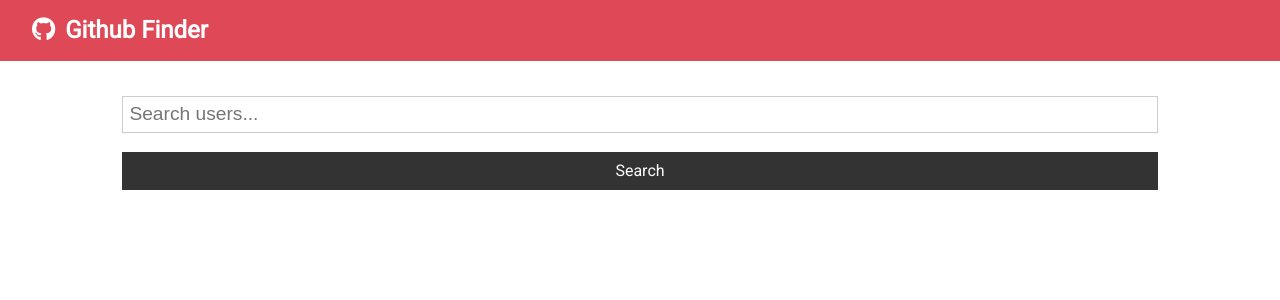
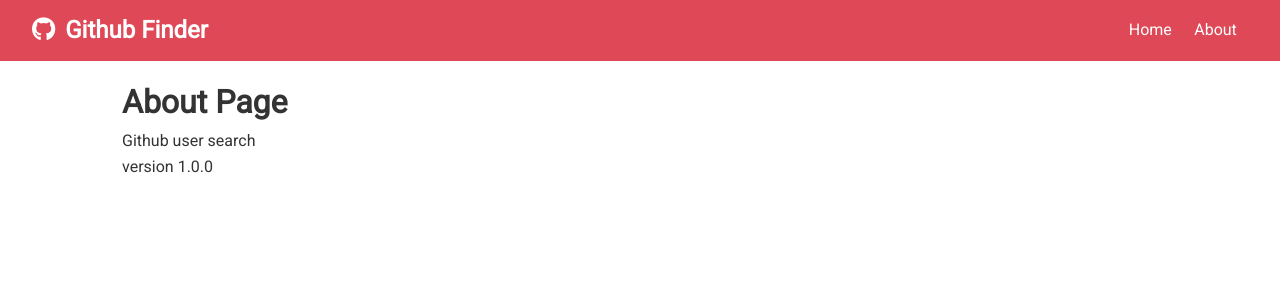
Before and after one commit to DLee1993/Github_Finder, a React (Create React App) app: page /about in a window 1280 px wide. Shown: the top 300 px of the page. Built offline with nearby package versions, Linux system fonts and the light colour scheme.

Commit message:
added page links to home page and about page

```diff
--- a/package.json
+++ b/package.json
@@ -9,6 +9,7 @@
         "axios": "^1.1.3",
         "react": "^18.2.0",
         "react-dom": "^18.2.0",
+        "react-router-dom": "^6.4.2",
         "react-scripts": "5.0.1",
         "web-vitals": "^2.1.4"
     },
--- a/src/App.js
+++ b/src/App.js
@@ -1,10 +1,12 @@
-import React, { Component } from "react";
+import React, { Component, Fragment } from "react";
+import { BrowserRouter as Router, Routes, Route } from "react-router-dom";
 import axios from "axios";
 import "./App.css";
 import Navbar from "./components/layout/Navbar";
 import Users from "./components/users/Users";
 import Search from "./components/users/Search";
 import Alert from "./components/layout/Alert";
+import About from "./components/pages/About";
 
 class App extends Component {
     state = {
@@ -36,17 +38,23 @@
             },
         });
         setTimeout(() => {
-            this.setState({alert: null})
+            this.setState({ alert: null });
         }, 3000);
     };
 
     render() {
         const { users, loading, alert } = this.state;
         return (
+            <Router>
                 <div className='App'>
                     <Navbar />
                     <div className='container'>
-                    <Alert alert={alert}/>
+                        <Alert alert={alert} />
+                        <Routes>
+                            <Route
+                                path='/'
+                                element={
+                                    <Fragment>
                                         <Search
                                             searchUsers={this.searchUsers}
                                             clearUsers={this.clearUsers}
@@ -54,8 +62,14 @@
                                             setAlert={this.setAlert}
                                         />
                                         <Users loading={loading} users={users} />
+                                    </Fragment>
+                                }
+                            />
+                            <Route path="/about" element={About()} />
+                        </Routes>
                     </div>
                 </div>
+            </Router>
         );
     }
 }
--- a/src/components/layout/Navbar.js
+++ b/src/components/layout/Navbar.js
@@ -1,5 +1,6 @@
 import React from "react";
 import PropTypes from "prop-types";
+import { Link } from 'react-router-dom';
 
 const Navbar = ({ title, icon }) => {
     //! This is what is shown in the browser
@@ -9,6 +10,14 @@
                 <i className={icon} style={{ marginRight: "10px" }} />
                 {title}
             </h1>
+            <ul>
+                <li>
+                    <Link to='/'>Home</Link>
+                </li>
+                <li>
+                    <Link to='/about'>About</Link>
+                </li>
+            </ul>
         </nav>
     );
 };
--- a/src/components/pages/About.js
+++ b/src/components/pages/About.js
@@ -0,0 +1,13 @@
+import React, { Fragment } from 'react'
+
+const About = () => {
+  return (
+    <Fragment>
+        <h1>About Page</h1>
+        <p>Github user search</p>
+        <p>version 1.0.0</p>
+    </Fragment>
+  )
+}
+
+export default About;
```
Also changed, not shown: 1 other file (tests, documents, lock files or other folders). Lines whose indentation alone changed are shown as unchanged.
